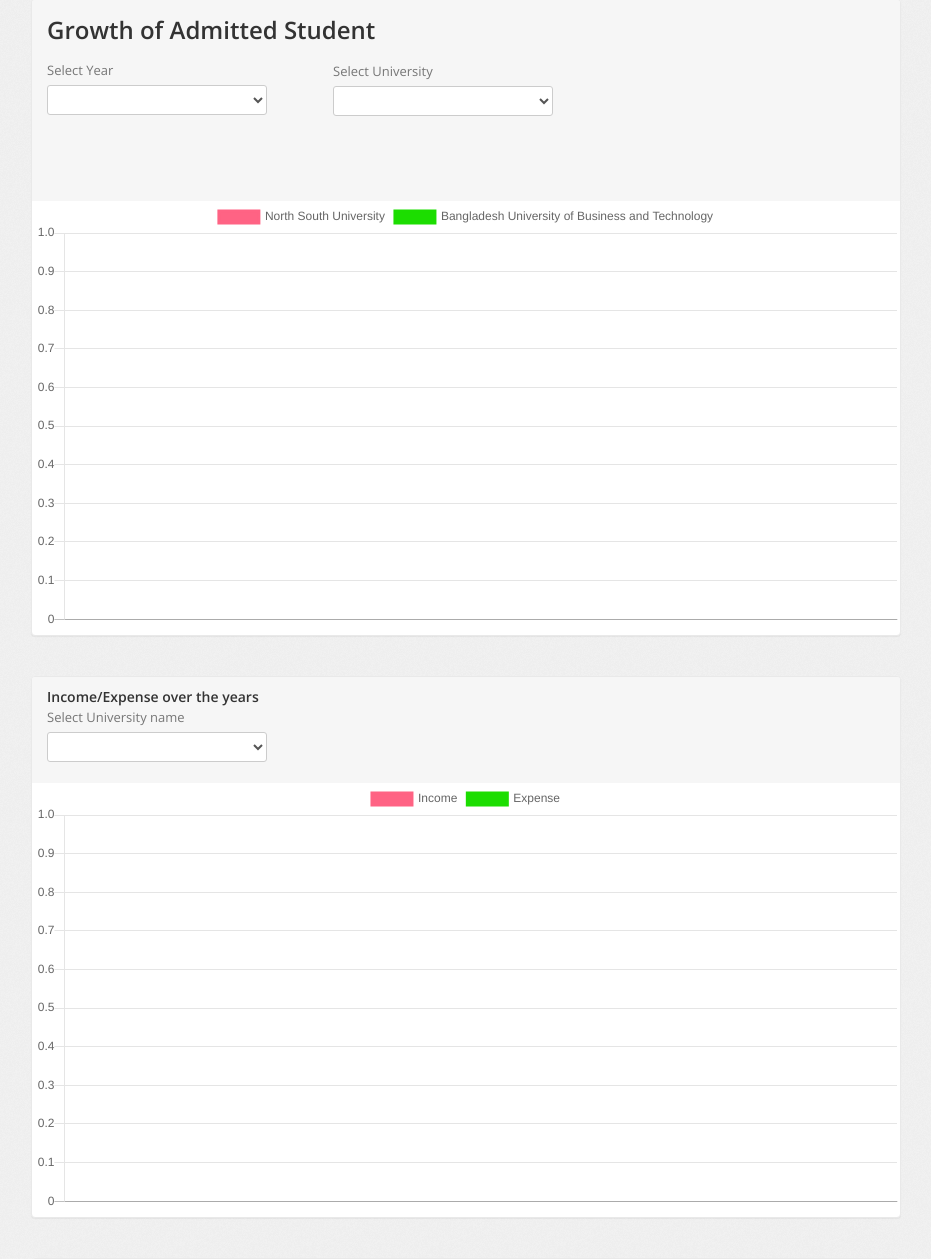
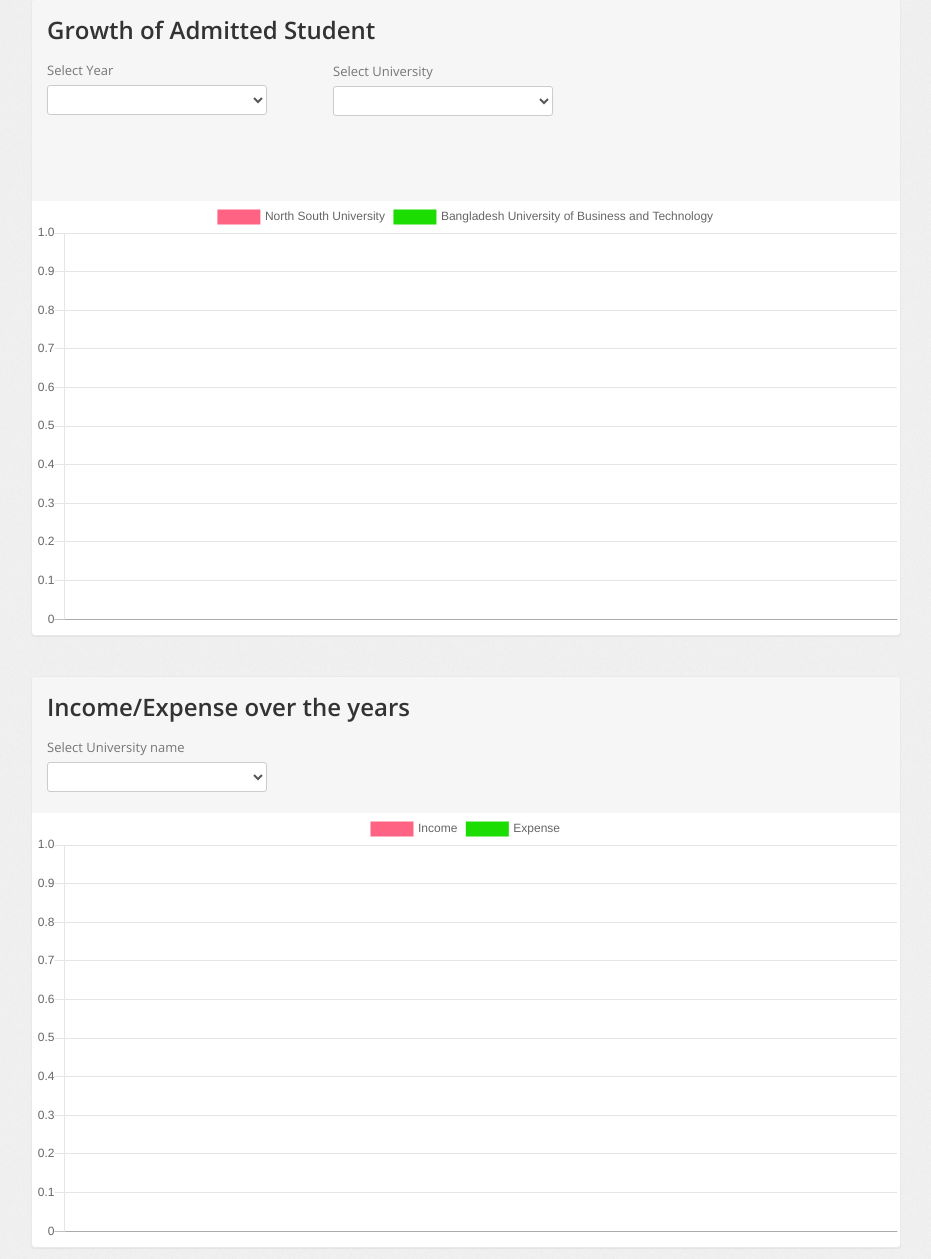
Before and after one commit to rakibur992/DARS, a PHP site: page /charts.php in a window 1280 px wide; the page is wider, and only the part inside the window is pictured. Shown: the part 1438-2697 px from the top of that part, without its empty margins (324-1255 px from the left). Run offline with PHP 8.4, Linux system fonts and the light colour scheme; the visitor is signed in with stand-in values (Sample User, id 1); data that the repository does not hold is empty; some libraries are stand-ins or nearby versions.

Commit message:
Update charts.php

```diff
--- a/charts.php
+++ b/charts.php
@@ -288,7 +288,7 @@
                         <br />
                         <div class="module">
                             <div class="module-head">
-                                <h3>Income/Expense over the years</h3>
+                                <h2>Income/Expense over the years</h2>
                                 <div>
                                <form action="chart_gen.php" method="post">
                                      <label>Select University name </label>
@@ -438,7 +438,7 @@
                             });
                             </script>
                         </div>
-                        <!--/.module-->
+                        <h2>Student distribution<h2>
                     </div>
                     <!--/.content-->
                 </div>
```
